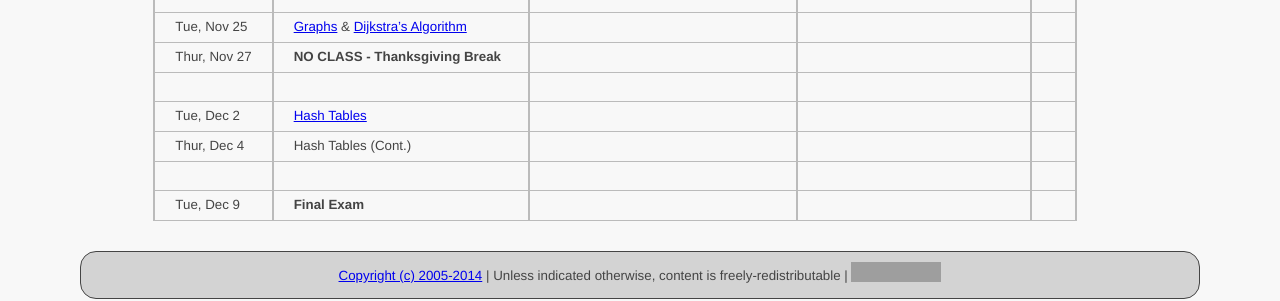
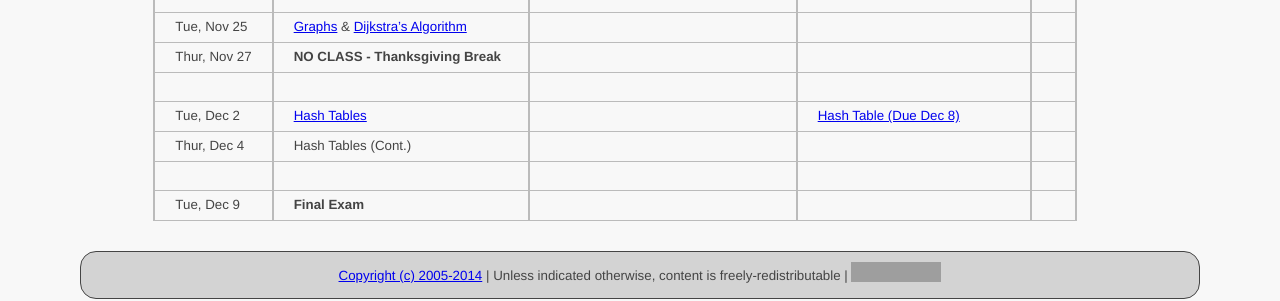
Before and after one commit to ycpcs/cs350-fall2014, a Jekyll site: the page built from schedule.md, in a window 1280 px wide. Shown: the part 1316-1617 px from the top of the page. Built offline with Jekyll 4.4.1, drawn with Linux system fonts in a browser that asks for light colours; Markdown is read by kramdown in place of the engine named in the settings; grey boxes are pictures that could not be loaded.

Commit message:
updated schedule

```diff
--- a/schedule.md
+++ b/schedule.md
@@ -53,7 +53,7 @@ Additional content will be added as it becomes available throughout the semester
 >| Tue, Nov 25    |  [Graphs](lectures/Graphs.pdf) & [Dijkstra's Algorithm](lectures/Dijkstras_Algorithm.pdf)  |      |                                   |
 >| Thur, Nov 27   |  **NO CLASS - Thanksgiving Break**                |                                               |                                   |
 >||||
->| Tue, Dec 2     |  [Hash Tables](lectures/Hash_Tables.pdf)          |                                               |                                   |  <!-- Hash Tables Activity, Assign08: Hash Table (Due Dec 8)-->
+>| Tue, Dec 2     |  [Hash Tables](lectures/Hash_Tables.pdf)          |                                               |  [Hash Table (Due Dec 8)](assign/assign08.html)  |  <!-- Hash Tables Activity, Assign08: Hash Table (Due Dec 8)-->
 >| Thur, Dec 4    |  Hash Tables (Cont.)                              |                                               |                                   |
 >||||
 >| Tue, Dec 9     |  **Final Exam**                                   |                                               |                                   |
```
